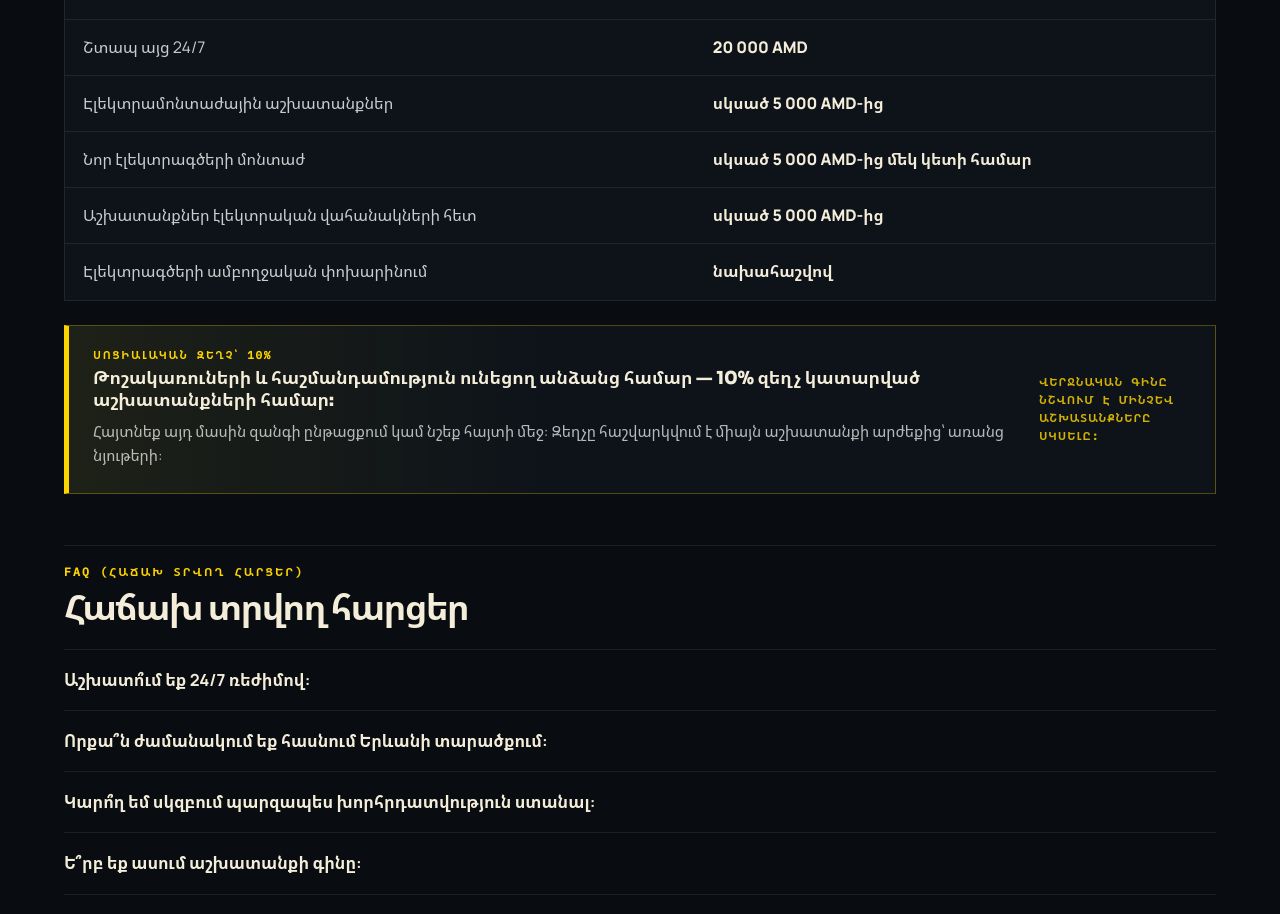
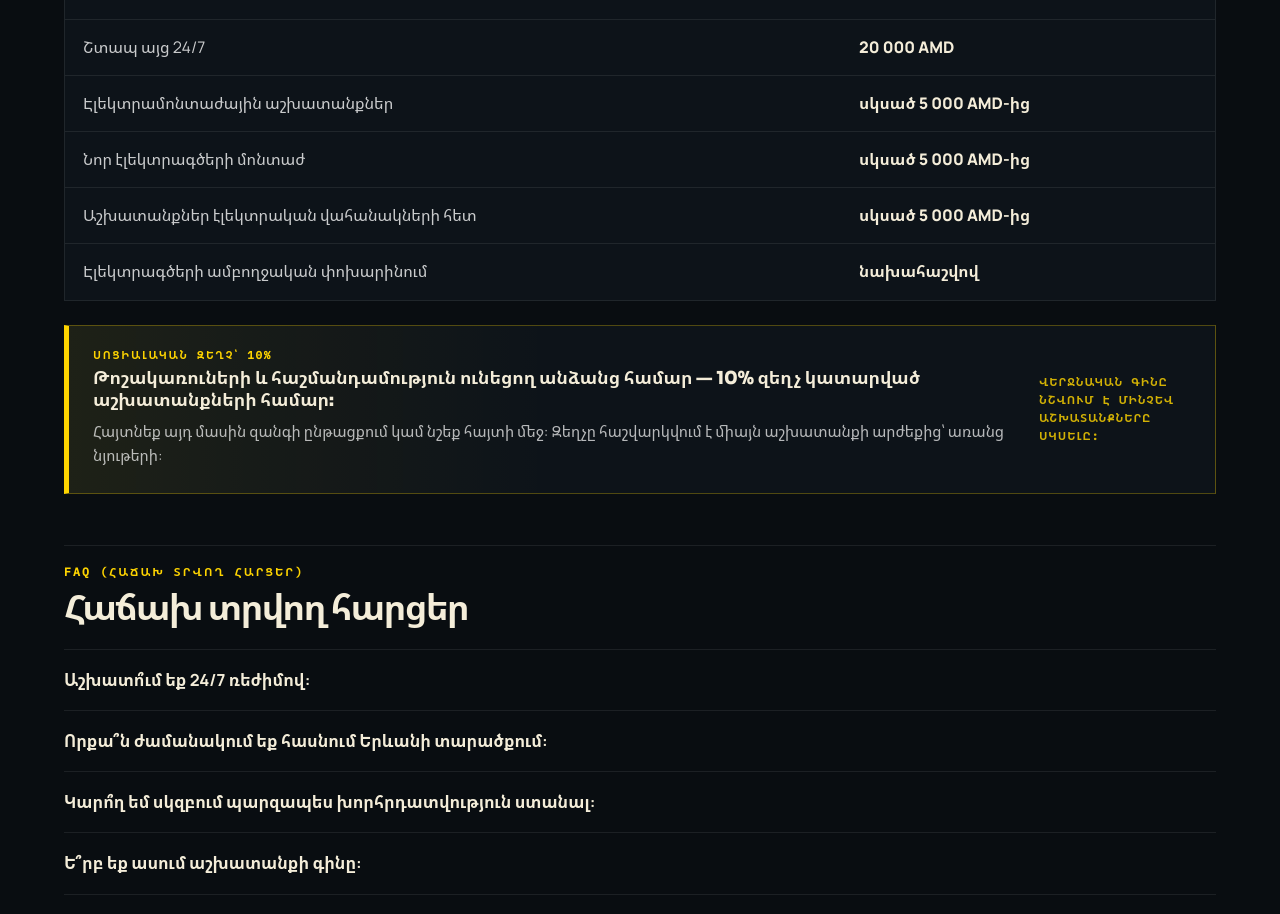
Before and after one commit to davidhov1993-ux/Electro, a React (Vite) app: page /hy/ in a window 1280 px wide. Shown: the part 4540-5454 px from the top of the page. Built offline with nearby package versions, Linux system fonts and the light colour scheme; no server answers.

Commit message:
Update pricing wording

```diff
--- a/src/components/HomeTrustSection.tsx
+++ b/src/components/HomeTrustSection.tsx
@@ -174,7 +174,7 @@ const trustContent: Record<Locale, TrustCopy> = {
       { label: "Выезд и диагностика", value: "10 000 AMD" },
       { label: "Срочный выезд 24/7", value: "20 000 AMD" },
       { label: "Электромонтажные работы", value: "от 5 000 AMD" },
-      { label: "Монтаж новой электропроводки", value: "от 5 000 AMD за точку" },
+      { label: "Монтаж новой электропроводки", value: "от 5 000 AMD" },
       { label: "Работы с электрощитами", value: "от 5 000 AMD" },
       { label: "Полная замена электропроводки", value: "по смете" },
     ],
@@ -307,7 +307,7 @@ const trustContent: Record<Locale, TrustCopy> = {
       { label: "Այց և ախտորոշում", value: "10 000 AMD" },
       { label: "Շտապ այց 24/7", value: "20 000 AMD" },
       { label: "Էլեկտրամոնտաժային աշխատանքներ", value: "սկսած 5 000 AMD-ից" },
-      { label: "Նոր էլեկտրագծերի մոնտաժ", value: "սկսած 5 000 AMD-ից մեկ կետի համար" },
+      { label: "Նոր էլեկտրագծերի մոնտաժ", value: "սկսած 5 000 AMD-ից" },
       { label: "Աշխատանքներ էլեկտրական վահանակների հետ", value: "սկսած 5 000 AMD-ից" },
       { label: "Էլեկտրագծերի ամբողջական փոխարինում", value: "նախահաշվով" },
     ],
```
